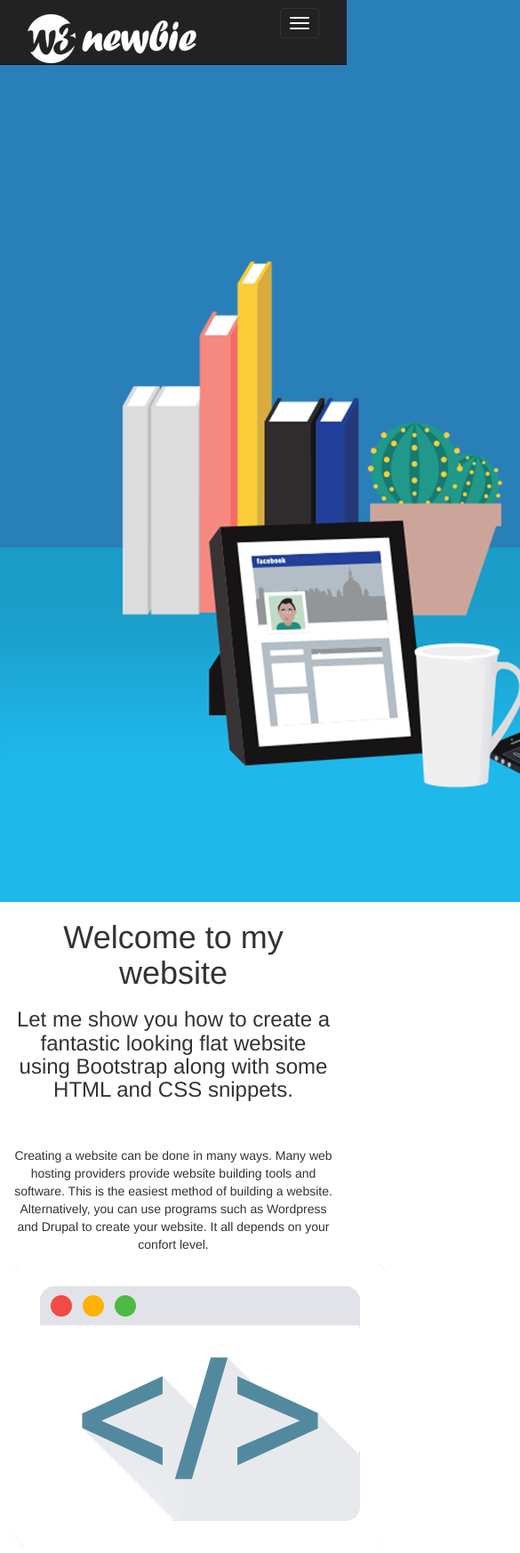
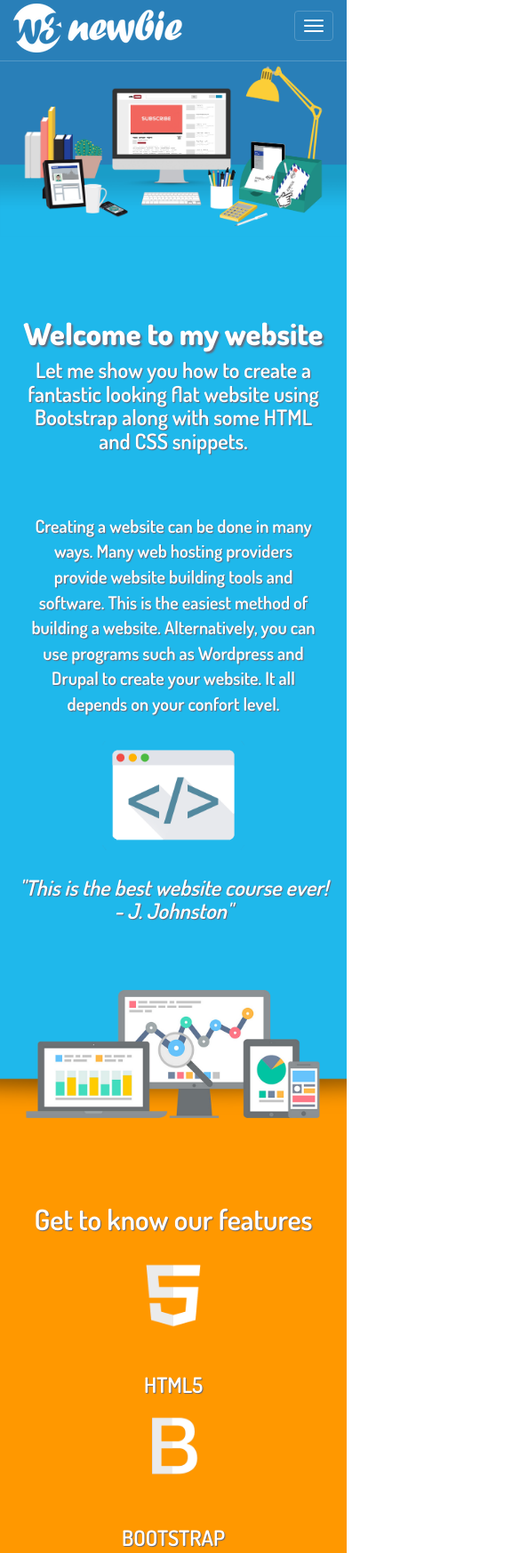
Before and after one commit to jafagundes/bootstrap04, a plain HTML site: page index.html in a window 390 px wide. Shown: the top 1746 px of the page at 89% size, 585 px wide, since content can reach past the window. Drawn offline with nearby package versions, Linux system fonts and the light colour scheme.

Commit message:
Personalizando o css

```diff
--- a/index.html
+++ b/index.html
@@ -22,7 +22,7 @@
 
     <nav class="navbar navbar-inverse navbar-fixed-top">
         <div class="container-fluid">
-            <div class="navbar header">
+            <div class="navbar-header">
                 <button type="button" class="navbar-toggle" data-toggle="collapse" data-target="#myNavBar">
                    <span class="icon-bar"></span>
                    <span class="icon-bar"></span>
@@ -63,7 +63,7 @@
                 </p>
             </div>
             <div class="col-md-6">
-                <img src="img/code.png">
+                <img src="img/code.png" id="code">
             </div>
         </div>
         <br>
@@ -87,16 +87,18 @@
                 <img src="img/css3.png" id="icon">
                 <h3>CSS3</h3>
             </div>
-            <H3>Build responsive, mobile-first projects on the web with the world´s
+        </div>
+        <br><br>
+            <h3>Build responsive, mobile-first projects on the web with the world´s
                 most popular front-end component library. Bootstrap is an open source
-                toolkit for developping with HTML, CSS and JS.</H3>
-        </div>
+                toolkit for developping with HTML, CSS and JS.</h3>
+
     </div>
 
     <img src="img/people.png" class="banner">
 
     <div id="portfolio" class="container-fluid text-center">
-        <h2>Check out out Portfolio</h2>
+        <h2>Check out our Portfolio</h2>
         <br><br>
         <div class="row">
             <div class="col-md-4">
@@ -109,13 +111,13 @@
                 <img src="img/icons/phone.png" id="icon">
             </div>
 
-            <div class="col-md-4 hidden-sm">
+            <div class="col-md-4 hidden-sm hidden-xs">
                 <img src="img/icons/calendar.png" id="icon">
             </div>
-            <div class="col-md-4 hidden-sm">
+            <div class="col-md-4 hidden-sm hidden-xs">
                 <img src="img/icons/tv.png" id="icon">
             </div>
-            <div class="col-md-4 hidden-sm">
+            <div class="col-md-4 hidden-sm hidden-xs">
                 <img src="img/icons/clock.png" id="icon">
             </div>
         </div>
--- a/style.css
+++ b/style.css
@@ -1 +1,127 @@
 @import url('https://fonts.googleapis.com/css?family=Dosis:600,800');
+
+body {
+    font-family: 'Dosis', sans-serif;
+    font-size: 200%;
+    color: #fff;
+    text-shadow: 1px 1px 1px #667;
+}
+.navbar {
+    background-color: #297fb8;
+    border-bottom: 1px solid #5398c6;
+    padding: 1% 0;
+}
+.navbar-brand {
+    min-height: 55px;
+    padding: 0 15px 5px;
+}
+.navbar-nav li {
+    padding-right: 20px;
+}
+.navbar-inverse .navbar-nav li a {
+    color: #fff;
+}
+.navbar-inverse .navbar-nav li a:hover {
+    background-color: #5398c6;
+}
+.navbar-header {
+    padding-bottom: 5px;
+}
+.navbar-inverse .navbar-collapse, .navbar-inverse .navbar-form {
+    border-color: #5398c6;
+}
+.navbar-inverse .navbar-toggle {
+    border-color: #5398c6;
+}
+.navbar-inverse .navbar-toggle:hover, .navbar-inverse .navbar-toggle:focus {
+    background-color: #5398c6;
+}
+img.banner {
+  width: 100%;
+}
+h1 {
+    font-size: 300%;
+    font-weight: 800;
+    text-shadow: 2px 2px 2px #667;
+}
+h2 {
+    font-size: 210%;
+}
+h3 {
+    font-size: 150%;
+    max-width: 80%;
+    margin: 0 auto;
+}
+p {
+    font-size: 120%;
+    padding: 5%;
+}
+img {
+    margin: 0 auto;
+}
+#icon {
+    max-width: 200px;
+    margin: 1% auto;
+}
+.social {
+    font-size: 500%;
+}
+.social a {
+    padding: 3%;
+    color: #fff;
+}
+.social a:hover {
+    color: #d5d5d5;
+}
+#home {
+    padding-top: 60px;
+}
+#about {
+    padding: 70px 0;
+    background-color: #1fb8eb;
+}
+#features {
+    padding: 70px 0 50px;
+    background-color: #ff9800;
+}
+#portfolio {
+    padding: 70px 0 50px;
+    background-color: #00b2ca;
+}
+#connect {
+    padding: 0 0 12%;
+    background-color: #673ab7;
+}
+.row {
+    margin: 0;
+}
+
+@media (max-width: 768px) {
+    h1 {
+        font-size: 170%;
+    }
+    h2 {
+        font-size: 160%
+    }
+    h3 {
+        font-size: 120%;
+        max-width: 90%;
+    }
+    p {
+        padding-top: 3%;
+        font-size: 100%;
+    }
+    img#code {
+        max-width: 160px;
+    }
+    .col-sm-4 #icon {
+        max-width: 110px;
+    }
+    .col-md-4 #icon {
+        max-width: 110px;
+        padding-bottom: 8%;
+    }
+    .social {
+        font-size: 200%;
+    }
+}
```
